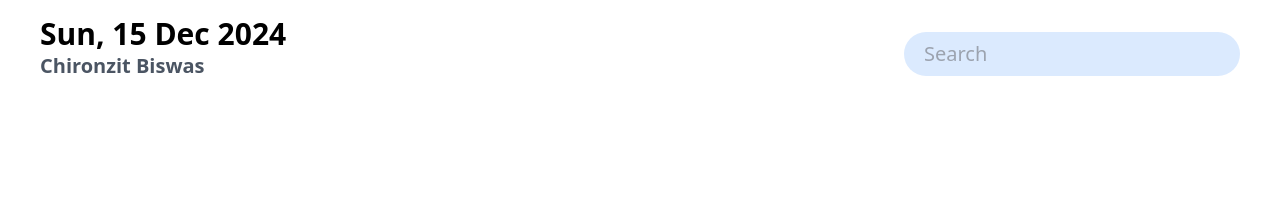
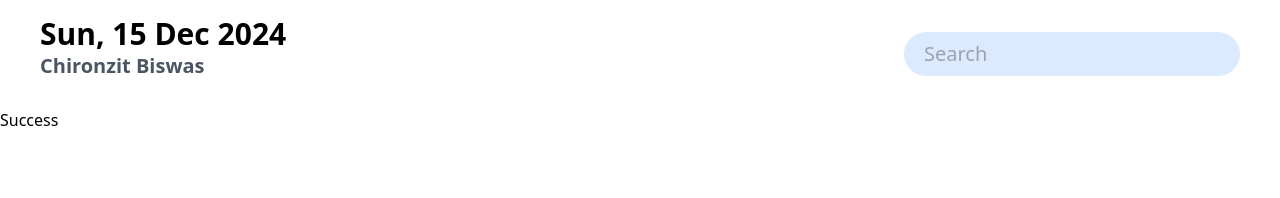
Before and after one commit to Chironzit-Biswas/project03, a React (Vite) app: page /success in a window 1280 px wide. Shown: the top 198 px of the page. Built offline with nearby package versions, Linux system fonts and the light colour scheme.

Commit message:
project03

```diff
--- a/src/components/pages/Success.jsx
+++ b/src/components/pages/Success.jsx
@@ -1,5 +1,7 @@
 export const Success = () => {
     return (
-        <></>
+        <>
+            <h2>Success</h2>
+        </>
     )
 }
```
